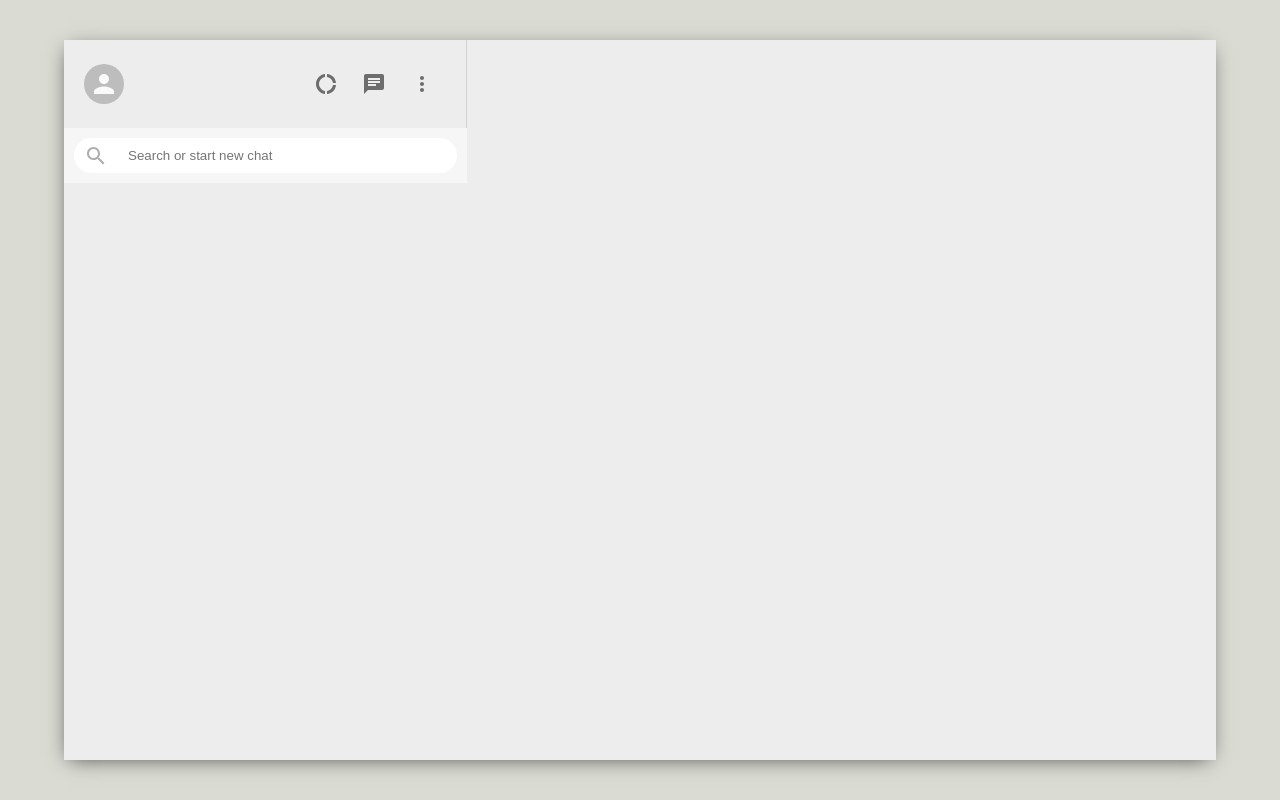
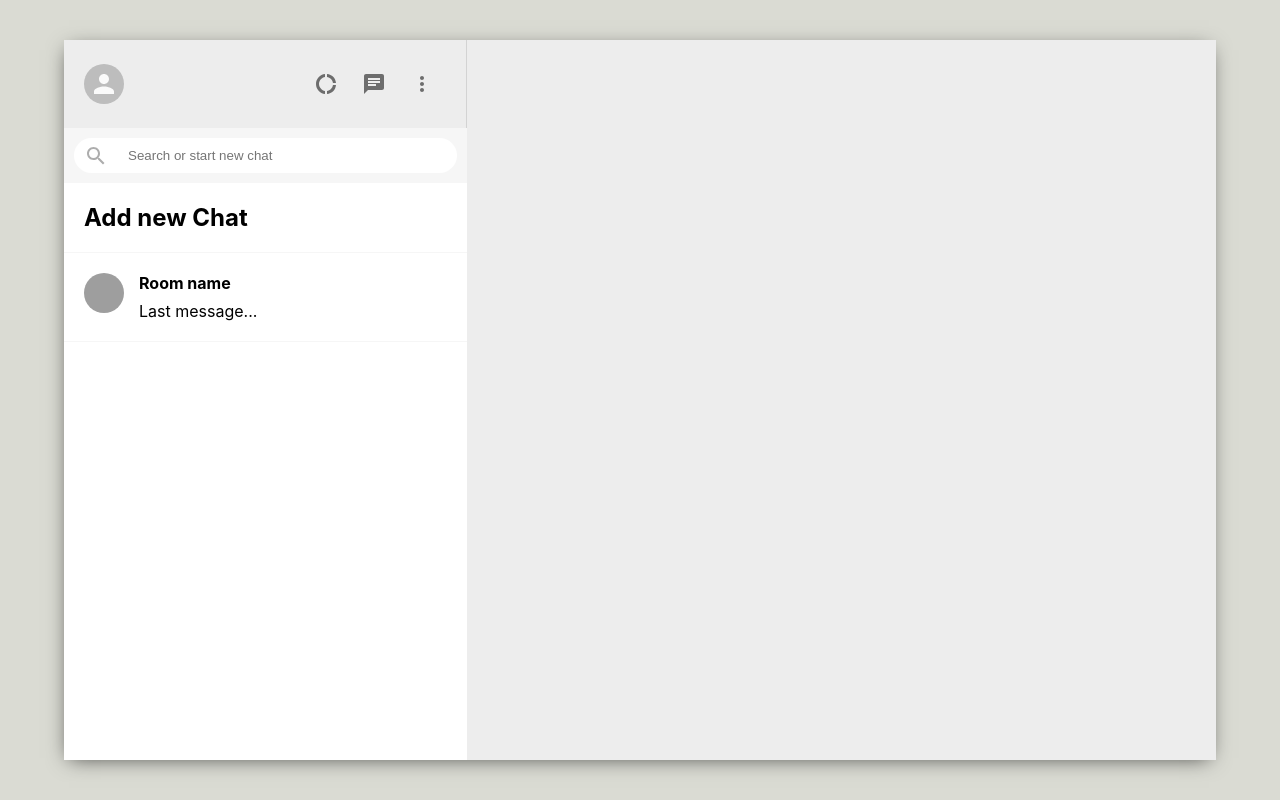
Before and after one commit to oleoot/Whats-up-clone, a React (Create React App) app: page / in a window 1280 px wide. Built offline with nearby package versions, Linux system fonts and the light colour scheme; grey boxes are pictures that could not be loaded.

Commit message:
Sidebar chat done

```diff
--- a/src/components/Sidebar/Sidebar.css
+++ b/src/components/Sidebar/Sidebar.css
@@ -51,3 +51,9 @@
     font-size: 24px !important;
     color: #adadad;
 }
+
+.sidebar__chats {
+    flex: 1;
+    background-color: #fff;
+    overflow-y: scroll;
+}
--- a/src/components/Sidebar/Sidebar.js
+++ b/src/components/Sidebar/Sidebar.js
@@ -5,6 +5,7 @@
 import MoreVertIcon from '@material-ui/icons/MoreVert';
 import { Avatar, IconButton } from "@material-ui/core"
 import SearchOutlinedIcon from '@material-ui/icons/SearchOutlined';
+import SidebarChat from './SidebarChat'
 
 function sidebar() {
     return (
@@ -31,7 +32,8 @@
             </div>
 
             <div className="sidebar__chats">
-
+                <SidebarChat addNewChat />
+                <SidebarChat />
             </div>
         </div>
     )
--- /dev/null
+++ b/src/components/Sidebar/SidebarChat.css
@@ -0,0 +1,19 @@
+.sidebarChat {
+    display: flex;
+    padding: 20px;
+    cursor: pointer;
+    border-bottom: 1px solid #f6f6f6;
+}
+
+.sidebarChat:hover {
+    background: #ebebeb;
+}
+
+.sidebarChat__info h2 {
+    font-size: 16px;
+    margin-bottom: 8px;
+}
+
+.sidebarChat__info {
+    margin-left: 15px;
+}
--- /dev/null
+++ b/src/components/Sidebar/SidebarChat.js
@@ -0,0 +1,32 @@
+import React, { useState, useEffect } from 'react';
+import './SidebarChat.css'
+import { Avatar } from "@material-ui/core"
+
+function SidebarChat({ addNewChat }) {
+    const [seed, setSeed] = useState('');
+    useEffect(() => {
+        setSeed(Math.floor(
+            Math.random() * 5000
+        ))
+    }, [])
+
+    const createChat = () => {
+        const roomName = prompt('Please enter name for chat')
+    }
+
+    return !addNewChat ? (
+        <div className='sidebarChat'>
+            <Avatar src={`https://avatars.dicebear.com/api/human/${seed}.svg`} />
+            <div className="sidebarChat__info">
+                <h2>Room name</h2>
+                <p>Last message...</p>
+            </div>
+        </div>
+    ) : (
+            <div onClick={createChat} className="sidebarChat">
+                <h2>Add new Chat</h2>
+            </div>
+        )
+}
+
+export default SidebarChat
```
